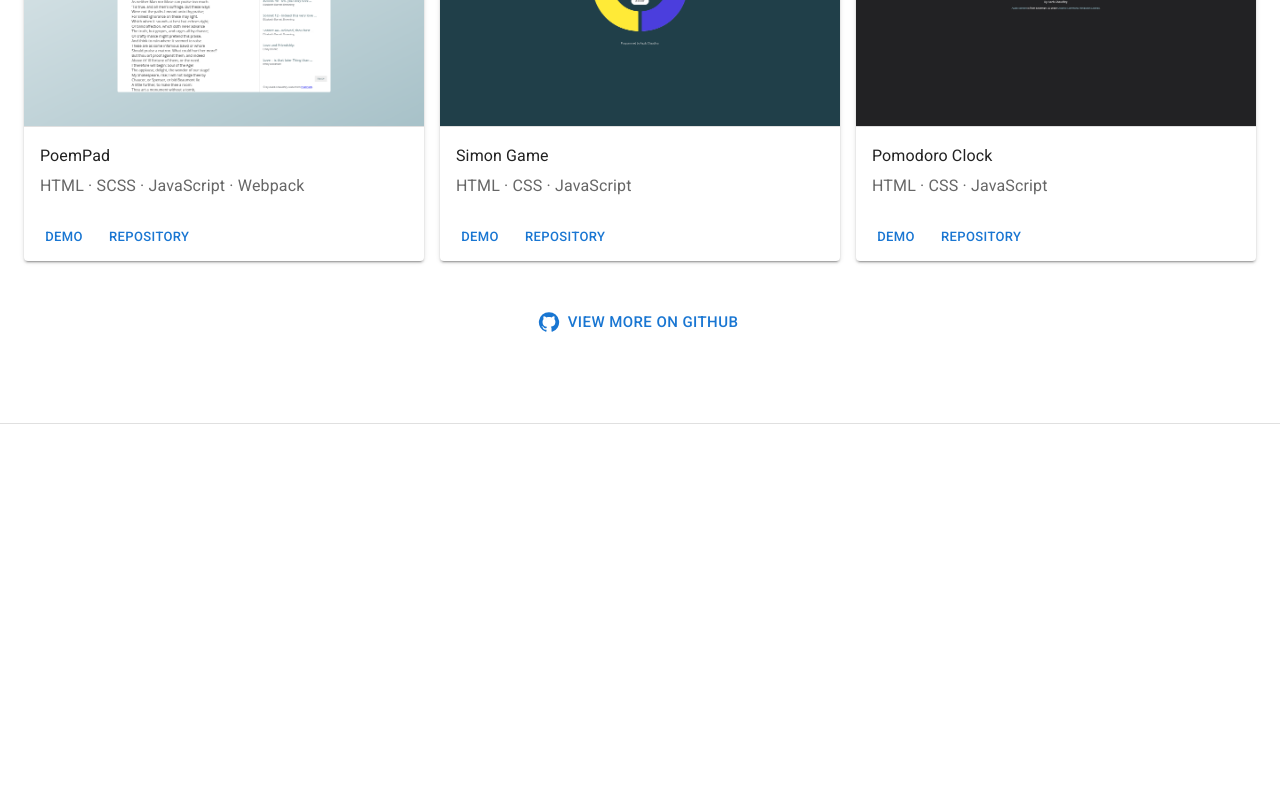
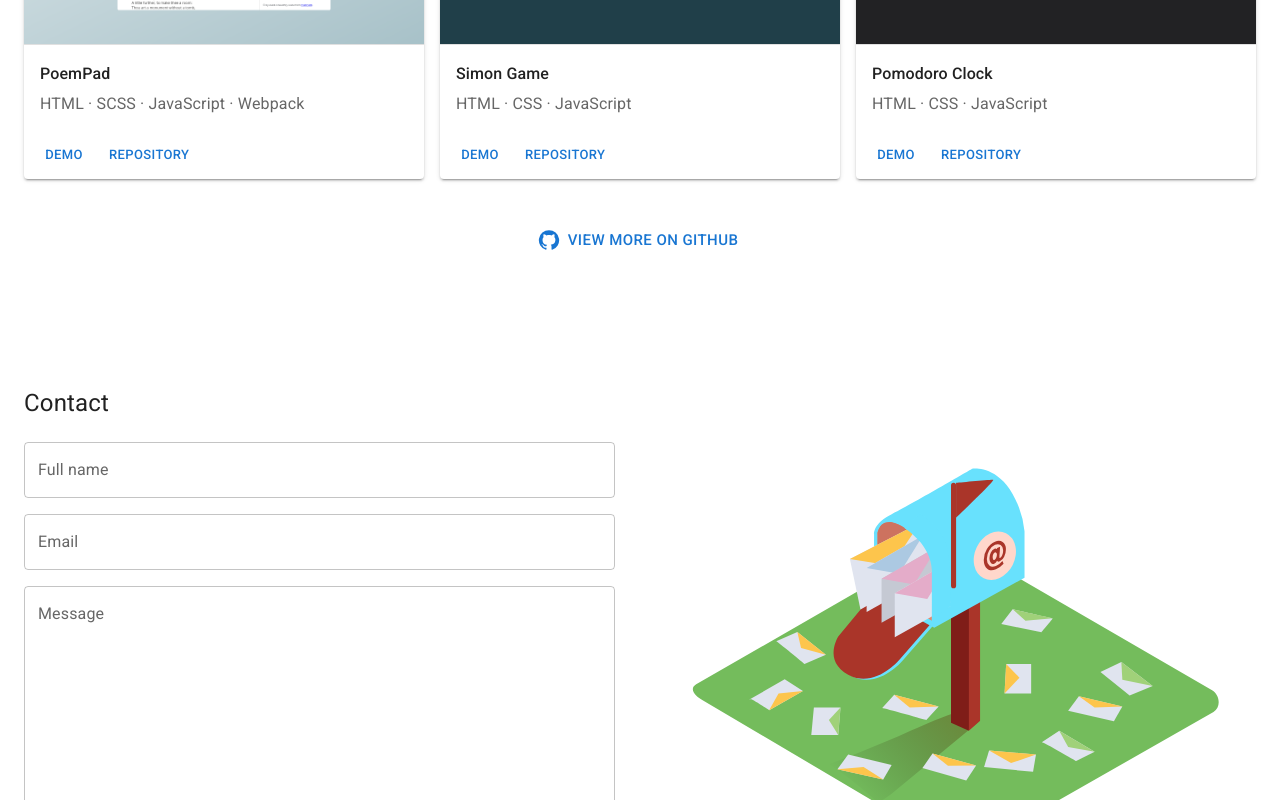
Before and after one commit to aazibch/portfolio-website, a React (Create React App) app: page / in a window 1280 px wide. Shown: the part 2000-2800 px from the top of the page. Before the commit the page ends 2424 px from the top, so only its background shows below. Built offline with nearby package versions, Linux system fonts and the light colour scheme.

Commit message:
Create footer

```diff
--- /dev/null
+++ b/src/components/Layout/Footer.js
@@ -0,0 +1,52 @@
+import { Container, Link, Typography } from '@mui/material';
+import { Box, Stack } from '@mui/system';
+
+const socialLinks = [
+    {
+        site: 'GitHub',
+        link: 'https://github.com/aazibch/'
+    },
+    {
+        site: 'Twitter',
+        link: 'https://twitter.com/AazibCh'
+    },
+    {
+        site: 'Goodreads',
+        link: 'https://www.goodreads.com/user/show/155259652-aazib-chaudhry'
+    }
+];
+
+const Footer = () => {
+    return (
+        <Container>
+            <Stack
+                sx={{ pt: 20, pb: 10 }}
+                direction={{ xs: 'column', sm: 'row' }}
+                justifyContent="space-between"
+                alignItems={{ xs: 'center', sm: 'end' }}
+                textAlign={{ xs: 'center', sm: 'initial' }}
+            >
+                <Box color="text.primary" mb={{ xs: 2, sm: 0 }}>
+                    <Typography variant="h4" mb={1}>
+                        AazibCh
+                    </Typography>
+                    <Typography>Copyright © 2023</Typography>
+                </Box>
+                <Box>
+                    {socialLinks.map((socialLink) => (
+                        <Link
+                            key={socialLink.site}
+                            mx={1}
+                            href={socialLink.link}
+                            target="_blank"
+                        >
+                            {socialLink.site}
+                        </Link>
+                    ))}
+                </Box>
+            </Stack>
+        </Container>
+    );
+};
+
+export default Footer;
--- a/src/components/Layout/Header.js
+++ b/src/components/Layout/Header.js
@@ -118,7 +118,7 @@ const Header = (props) => {
                         </Menu>
                     </Box>
                     <Typography
-                        variant="h6"
+                        variant="h5"
                         component="a"
                         href="#hero"
                         sx={{
@@ -167,7 +167,10 @@ const Header = (props) => {
                         }}
                     >
                         <DarkMode sx={{ fontSize: 30, color: 'grey' }} />
-                        <Switch onChange={props.handleThemeMode} />
+                        <Switch
+                            checked={props.themeMode === 'dark'}
+                            onChange={props.handleThemeMode}
+                        />
                     </Box>
                 </Toolbar>
             </Container>
--- a/src/components/Layout/Layout.js
+++ b/src/components/Layout/Layout.js
@@ -1,10 +1,15 @@
+import Footer from './Footer';
 import Header from './Header';
 
 const Layout = (props) => {
     return (
         <>
-            <Header handleThemeMode={props.handleThemeMode} />
+            <Header
+                handleThemeMode={props.handleThemeMode}
+                themeMode={props.themeMode}
+            />
             {props.children}
+            <Footer />
         </>
     );
 };
--- a/src/components/SectionContainer/SectionContainer.js
+++ b/src/components/SectionContainer/SectionContainer.js
@@ -5,10 +5,7 @@ const SectionContainer = (props) => {
         <Box
             id={props.id}
             sx={{
-                borderColor: 'divider',
-                borderBottomStyle: 'solid',
-                borderWidth: '1px',
-                py: 10
+                py: 8
             }}
         >
             <Container>{props.children}</Container>
--- a/src/components/Sections/Sections.js
+++ b/src/components/Sections/Sections.js
@@ -1,6 +1,7 @@
 import AboutSection from '../../sections/AboutSection/AboutSection';
 import HeroSection from '../../sections/HeroSection/HeroSection';
 import ProjectsSection from '../../sections/ProjectsSection/ProjectsSection';
+import ContactSection from '../../sections/ContactSection/ContactSection';
 
 const Sections = () => {
     return (
@@ -8,6 +9,7 @@ const Sections = () => {
             <HeroSection />
             <AboutSection />
             <ProjectsSection />
+            <ContactSection />
         </>
     );
 };
--- /dev/null
+++ b/src/components/UI/Modal/Modal.js
@@ -0,0 +1,42 @@
+import { DialogContent, IconButton, styled } from '@mui/material';
+import { Dialog, DialogTitle } from '@mui/material';
+import { Close } from '@mui/icons-material';
+
+const StyledDialog = styled(Dialog)(({ theme }) => ({
+    '& .MuiPaper-root': {
+        width: '500px',
+        minHeight: '250px'
+    }
+}));
+
+const Modal = (props) => {
+    return (
+        <StyledDialog
+            sx={{}}
+            aria-labelledby="contact-dialog-title"
+            open={props.open}
+            onClose={props.onClose}
+        >
+            <DialogTitle id="contact-dialog-title">
+                {props.title}
+                {props.onClose ? (
+                    <IconButton
+                        aria-label="close"
+                        onClick={props.onClose}
+                        sx={{
+                            position: 'absolute',
+                            right: 8,
+                            top: 8,
+                            color: (theme) => theme.palette.grey[500]
+                        }}
+                    >
+                        <Close />{' '}
+                    </IconButton>
+                ) : null}
+            </DialogTitle>
+            <DialogContent dividers>{props.children}</DialogContent>
+        </StyledDialog>
+    );
+};
+
+export default Modal;
--- a/src/sections/AboutSection/Skills.js
+++ b/src/sections/AboutSection/Skills.js
@@ -33,7 +33,7 @@ const Skills = () => {
     return (
         <Grid container spacing={2}>
             {skills.map((skill) => (
-                <Grid item xs={6} sm={3}>
+                <Grid key={skill} item xs={6} sm={3}>
                     <StyledBox elevation={2}>{skill}</StyledBox>
                 </Grid>
             ))}
--- /dev/null
+++ b/src/sections/ContactSection/ContactForm/ContactForm.js
@@ -0,0 +1,60 @@
+import { Button, TextField, Typography } from '@mui/material';
+import { styled } from '@mui/system';
+import { useState } from 'react';
+import Modal from '../../../components/UI/Modal/Modal';
+
+const StyledTextField = styled(TextField)(({ theme }) => ({
+    width: '100%',
+    marginBottom: theme.spacing(2)
+}));
+
+const ContactForm = () => {
+    const [modelOpen, setModelOpen] = useState(false);
+
+    const handleModelOpen = () => {
+        setModelOpen(true);
+    };
+
+    const handleModelClose = () => {
+        setModelOpen(false);
+    };
+
+    return (
+        <>
+            <form>
+                <StyledTextField
+                    id="outlined-basic"
+                    label="Full name"
+                    variant="outlined"
+                    type="text"
+                />
+                <StyledTextField
+                    id="outlined-basic"
+                    label="Email"
+                    variant="outlined"
+                    type="email"
+                />
+                <StyledTextField
+                    id="outlined-multiline-static"
+                    label="Message"
+                    multiline
+                    rows={10}
+                />
+                <Button variant="contained">Send</Button>
+                <Button onClick={handleModelOpen} variant="text" sx={{ ml: 1 }}>
+                    Contact directly
+                </Button>
+            </form>
+
+            <Modal
+                title="Contact Directly"
+                open={modelOpen}
+                onClose={handleModelClose}
+            >
+                <Typography>Email: aazibch47@gmail.com</Typography>
+            </Modal>
+        </>
+    );
+};
+
+export default ContactForm;
--- /dev/null
+++ b/src/sections/ContactSection/ContactSection.js
@@ -0,0 +1,36 @@
+import { Typography } from '@mui/material';
+import { Box } from '@mui/system';
+
+import SectionContainer from '../../components/SectionContainer/SectionContainer';
+import SectionItem from '../../components/SectionItem/SectionItem';
+import SectionStack from '../../components/SectionStack/SectionStack';
+
+import ContactImg from './contact.svg';
+import ContactForm from './ContactForm/ContactForm';
+
+const ContactSection = () => {
+    return (
+        <SectionContainer id="contact">
+            <SectionStack>
+                <SectionItem>
+                    <Box flexGrow="1">
+                        <Typography
+                            color="text.primary"
+                            component="h3"
+                            variant="h4"
+                            mb={3}
+                        >
+                            Contact
+                        </Typography>
+                        <ContactForm />
+                    </Box>
+                </SectionItem>
+                <SectionItem>
+                    <img className="sectionMainImage" src={ContactImg} alt="" />
+                </SectionItem>
+            </SectionStack>
+        </SectionContainer>
+    );
+};
+
+export default ContactSection;
--- a/src/sections/ProjectsSection/ProjectsGrid.js
+++ b/src/sections/ProjectsSection/ProjectsGrid.js
@@ -69,7 +69,7 @@ const ProjectsGrid = () => {
         <Grid container spacing={2}>
             {projects.map((project) => {
                 return (
-                    <Grid item xs={12} sm={6} md={4}>
+                    <Grid key={project.title} item xs={12} sm={6} md={4}>
                         <Project
                             title={project.title}
                             tech={project.tech}
--- /dev/null
+++ b/src/theme.js
@@ -0,0 +1,56 @@
+const getThemeConfig = (mode) => {
+    const palette =
+        mode === 'light'
+            ? {
+                  background: {
+                      default: '#FFFFFF'
+                  }
+              }
+            : {};
+
+    const themeConfig = {
+        palette: {
+            mode: mode,
+            ...palette
+        },
+        breakpoints: {
+            values: {
+                xs: 0,
+                sm: 600,
+                md: 900,
+                lg: 1320,
+                xl: 1536
+            }
+        },
+        typography: {
+            h1: {
+                fontWeight: 400,
+                fontSize: '2.5rem'
+            },
+            h2: {
+                fontWeight: 400,
+                fontSize: '2rem'
+            },
+            h3: {
+                fontWeight: 400,
+                fontSize: '1.75rem'
+            },
+            h4: {
+                fontWeight: 400,
+                fontSize: '1.5rem'
+            },
+            h5: {
+                fontWeight: 400,
+                fontSize: '1.25rem'
+            },
+            h6: {
+                fontWeight: 500,
+                fontSize: '1rem'
+            }
+        }
+    };
+
+    return themeConfig;
+};
+
+export default getThemeConfig;
```
Also changed, not shown: src/App.js (+20 -49 lines), src/sections/ContactSection/contact.svg (renamed from src/sections/HeroSection/contact.svg).
